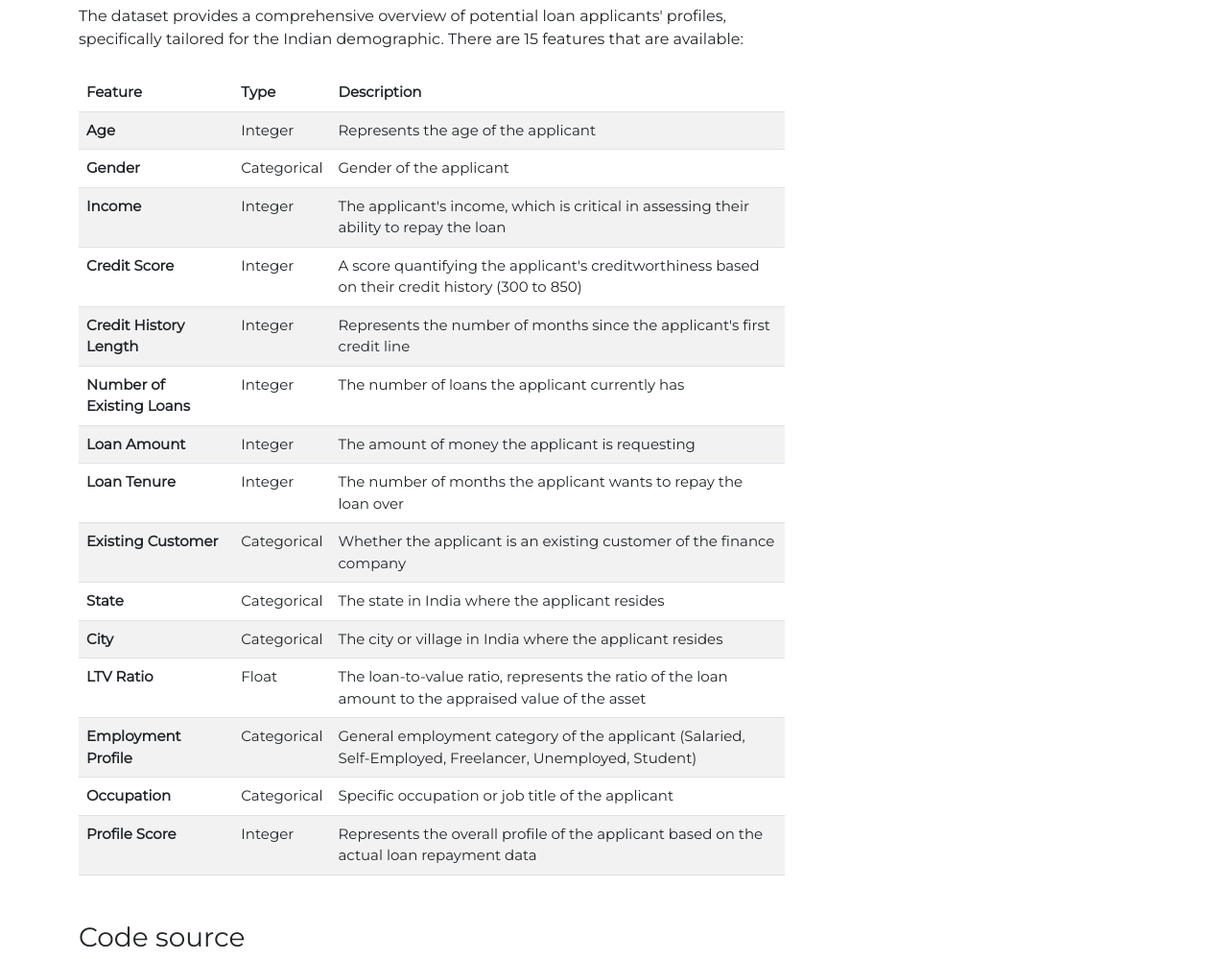
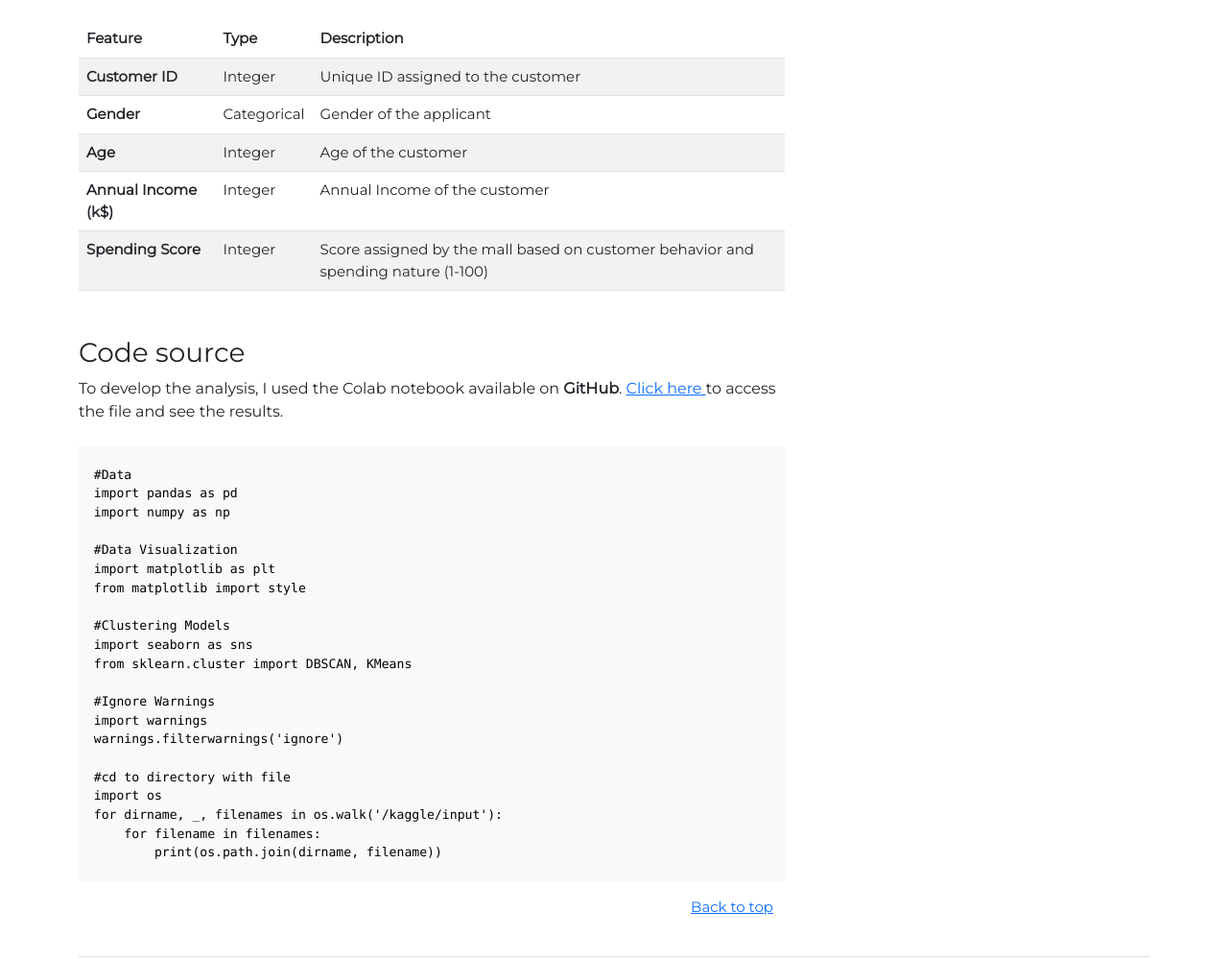
Before and after one commit to leon-czarlinski/ProfileAnalysis, a plain HTML site: page index.html in a window 1280 px wide. Shown: the part 1740-2739 px from the top of the page at 96% size. Drawn offline with nearby package versions, Linux system fonts and the light colour scheme.

Commit message:
Changes on HTML and readme file

```diff
--- a/index.html
+++ b/index.html
@@ -83,7 +83,7 @@
                         <section class="mb-5">
                             <p class="fs-6 mb-4">In this project we will cover the concept of clustering, which is a unsupervised learning algorithm that involves grouping similar data points together based on their characteristics. The goal of clustering is to find similarities within a dataset and group similar data points together while keeping dissimilar data points separate.</p>
                             <p class="fs-6 mb-4">Think of this project from a business perspective. Based on the customer profile, the business can identify different clusters and customize the experience, offers, services, products, and others based on this clusterization.</p>
-                            <p class="fs-6 mb-4">To check the analysis on GitHub, <a href="https://github.com/leon-czarlinski/ProfileAnalysis/blob/main/ProfileAnalysis.ipynb">click here</a>. Below, I explain a little bit about the <strong>Data analytics methodology, tasks involved in the project, data and code source, and the conclusions.</strong></strong></a></p>
+                            <p class="fs-6 mb-4">To check the analysis on Kaggle, <a href="https://www.kaggle.com/code/leonczarlinski/clustering-k-means-and-dbscan/notebook">click here</a>. Below, I explain a little bit about the <strong>Data analytics methodology, tasks involved in the project, data and code source, and the conclusions.</strong></strong></a></p>
                             <h3 class="fw-bolder mb-4 mt-5">Data Analytics Methodology</h3>
                             <p class="fs-6 mb-4">Transforming data into insights: the six steps of data analytics include: <strong>ask, prepare, process, analyze, share, and act</strong>.</p>
                             <figure class="mb-4"><img class="img-fluid rounded" src="./images/data_analysis_process.png" alt="visualization of the 6 steps methodology of transforming data into insights" /></figure>
@@ -93,16 +93,14 @@
                             <ol class="fs-6 mb-4">
                               <li class="fs-6 mb-1">Understand the problem statement</li>
                               <li class="fs-6 mb-1">Import libraries and data sets</li>
-                              <li class="fs-6 mb-1">Clean the data, treating missing data</li>
-                              <li class="fs-6 mb-1">Perform exploratory analysis</li>
-                              <li class="fs-6 mb-1">Perform data visualization</li>
-                              <li class="fs-6 mb-1">K-Means Clustering</li>
-                              <li class="fs-6 mb-1">Dendrogram clustering</li>
+                              <li class="fs-6 mb-1">Perform exploratory analysis and data visualization</li>
+                              <li class="fs-6 mb-1">Clustering with K-MEANS and DBSCAN</li>
+                              <li class="fs-6 mb-1">Conclusions</li>
                             </ol>
 
                             <h3 clas="fw-bolder mb-4 mt-5">Data source</h3>
-                            <p class="fs-6 mb-4">For this project we will be using a dataset called "Credit Profile" available at kaggle. <a href="https://www.kaggle.com/datasets/yashkmd/credit-profile-two-wheeler-loan-dataset" target="_blank">Click here</a> to access.
-                            <p class="fs-6 mb-4">The dataset provides a comprehensive overview of potential loan applicants' profiles, specifically tailored for the Indian demographic. There are 15 features that are available:</p>
+                            <p class="fs-6 mb-4">For this project we will be using a dataset called "Mall Customer Segmentation Data" available at kaggle. <a href="https://www.kaggle.com/datasets/vjchoudhary7/customer-segmentation-tutorial-in-python/data" target="_blank">Click here</a> to access.
+                            <p class="fs-6 mb-4">This data set is created only for the learning purpose of the customer segmentation concepts , also known as market basket analysis. There are 5 features that are available:</p>
                             <table class="table table-striped mb-5">
                               <thead>
                                 <tr>
@@ -113,9 +111,9 @@
                               </thead>
                               <tbody>
                                 <tr>
-                                  <th scope="row">Age</th>
+                                  <th scope="row">Customer ID</th>
                                   <td>Integer</td>
-                                  <td>Represents the age of the applicant</td>
+                                  <td>Unique ID assigned to the customer</td>
                                 </tr>
                                 <tr>
                                   <th scope="row">Gender</th>
@@ -123,69 +121,19 @@
                                   <td>Gender of the applicant</td>
                                 </tr>
                                 <tr>
-                                  <th scope="row">Income</th>
+                                  <th scope="row">Age</th>
                                   <td>Integer</td>
-                                  <td>The applicant's income, which is critical in assessing their ability to repay the loan</td>
+                                  <td>Age of the customer</td>
                                 </tr>
                                 <tr>
-                                  <th scope="row">Credit Score</th>
+                                  <th scope="row">Annual Income (k$)</th>
                                   <td>Integer</td>
-                                  <td>A score quantifying the applicant's creditworthiness based on their credit history (300 to 850)</td>
+                                  <td>Annual Income of the customer</td>
                                 </tr>
                                 <tr>
-                                  <th scope="row">Credit History Length</th>
+                                  <th scope="row">Spending Score</th>
                                   <td>Integer</td>
-                                  <td>Represents the number of months since the applicant's first credit line</td>
-                                </tr>
-                                <tr>
-                                  <th scope="row">Number of Existing Loans</th>
-                                  <td>Integer</td>
-                                  <td>The number of loans the applicant currently has</td>
-                                </tr>
-                                <tr>
-                                  <th scope="row">Loan Amount</th>
-                                  <td>Integer</td>
-                                  <td>The amount of money the applicant is requesting</td>
-                                </tr>
-                                <tr>
-                                  <th scope="row">Loan Tenure</th>
-                                  <td>Integer</td>
-                                  <td>The number of months the applicant wants to repay the loan over</td>
-                                </tr>
-                                <tr>
-                                  <th scope="row">Existing Customer</th>
-                                  <td>Categorical</td>
-                                  <td>Whether the applicant is an existing customer of the finance company</td>
-                                </tr>
-                                <tr>
-                                  <th scope="row">State</th>
-                                  <td>Categorical</td>
-                                  <td>The state in India where the applicant resides</td>
-                                </tr>
-                                <tr>
-                                  <th scope="row">City</th>
-                                  <td>Categorical</td>
-                                  <td>The city or village in India where the applicant resides</td>
-                                </tr>
-                                <tr>
-                                  <th scope="row">LTV Ratio</th>
-                                  <td>Float</td>
-                                  <td>The loan-to-value ratio, represents the ratio of the loan amount to the appraised value of the asset</td>
-                                </tr>
-                                <tr>
-                                  <th scope="row">Employment Profile</th>
-                                  <td>Categorical</td>
-                                  <td>General employment category of the applicant (Salaried, Self-Employed, Freelancer, Unemployed, Student)</td>
-                                </tr>
-                                <tr>
-                                  <th scope="row">Occupation</th>
-                                  <td>Categorical</td>
-                                  <td>Specific occupation or job title of the applicant</td>
-                                </tr>
-                                <tr>
-                                  <th scope="row">Profile Score</th>
-                                  <td>Integer</td>
-                                  <td>Represents the overall profile of the applicant based on the actual loan repayment data</td>
+                                  <td>Score assigned by the mall based on customer behavior and spending nature (1-100)</td>
                                 </tr>
                               </tbody>
                             </table>
@@ -195,30 +143,29 @@
                               <a href="https://github.com/leon-czarlinski/ProfileAnalysis/blob/main/ProfileAnalysis.ipynb" target="_blank">Click here </a>to access the file and see the results.</p>
 
                             <div class="text-bg-light">
-                            <pre><code class="python">
+                              <pre><code class="python">
   #Data
   import pandas as pd
   import numpy as np
 
   #Data Visualization
-  import seaborn as sns
-  import matplotlib.pyplot as plt
-
-  #Data preprocessing
-  from sklearn.preprocessing import LabelEncoder
-  from sklearn.preprocessing import StandardScaler
-  from sklearn.model_selection import train_test_split
+  import matplotlib as plt
+  from matplotlib import style
 
   #Clustering Models
-  from sklearn.cluster import KMeans
-  from sklearn.cluster import AgglomerativeClustering
-  from sklearn.metrics import silhouette_score
-  from sklearn.metrics import calinski_harabasz_score
+  import seaborn as sns
+  from sklearn.cluster import DBSCAN, KMeans
 
   #Ignore Warnings
   import warnings
-  warnings.filterwarnings("ignore")
-                            </code></pre>
+  warnings.filterwarnings('ignore')
+
+  #cd to directory with file
+  import os
+  for dirname, _, filenames in os.walk('/kaggle/input'):
+      for filename in filenames:
+          print(os.path.join(dirname, filename))
+                              </code></pre>
                           </div>
 
                         <div class="container"><p class="float-end"><a href="#">Back to top</a></p></div>
@@ -235,8 +182,8 @@
                             <div class="row">
                                 <div class="col-sm-6">
                                     <ul class="list-unstyled mb-0">
-                                        <li><a href="https://github.com/leon-czarlinski/ProfileAnalysis/blob/main/ProfileAnalysis.ipynb" target="_blank"><strong>Code source</strong></a></li>
-                                        <li><a href="https://www.kaggle.com/datasets/yashkmd/credit-profile-two-wheeler-loan-dataset" target="_blank"><strong>Data source</strong></a></li>
+                                        <li><a href="https://www.kaggle.com/code/leonczarlinski/clustering-k-means-and-dbscan/notebook" target="_blank"><strong>Code source</strong></a></li>
+                                        <li><a href="https://www.kaggle.com/datasets/vjchoudhary7/customer-segmentation-tutorial-in-python/data" target="_blank"><strong>Data source</strong></a></li>
                                         <li><a href="https://github.com/leon-czarlinski/ProfileAnalysis" target="_blank"><strong>GitHub repository</strong></a></li>
                                     </ul>
                                 </div>
```
Also changed, not shown: 1 other file.
